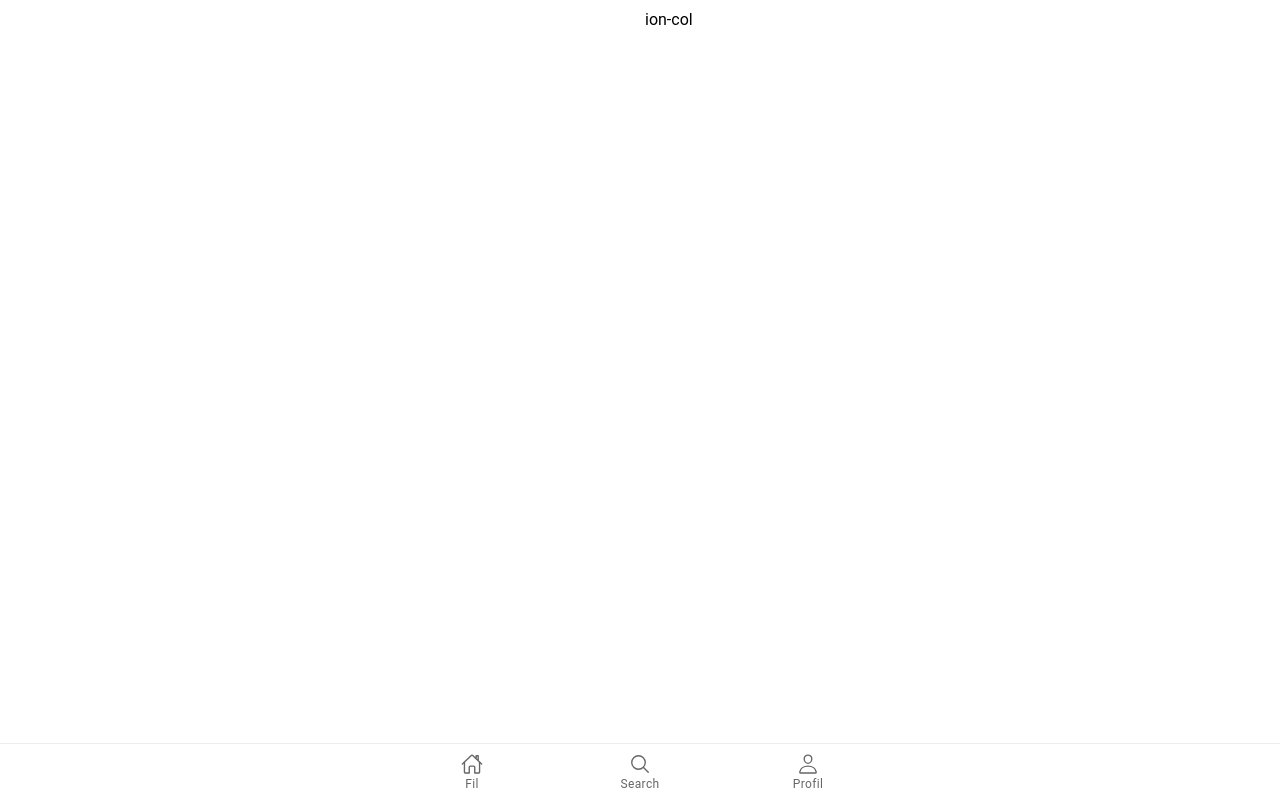
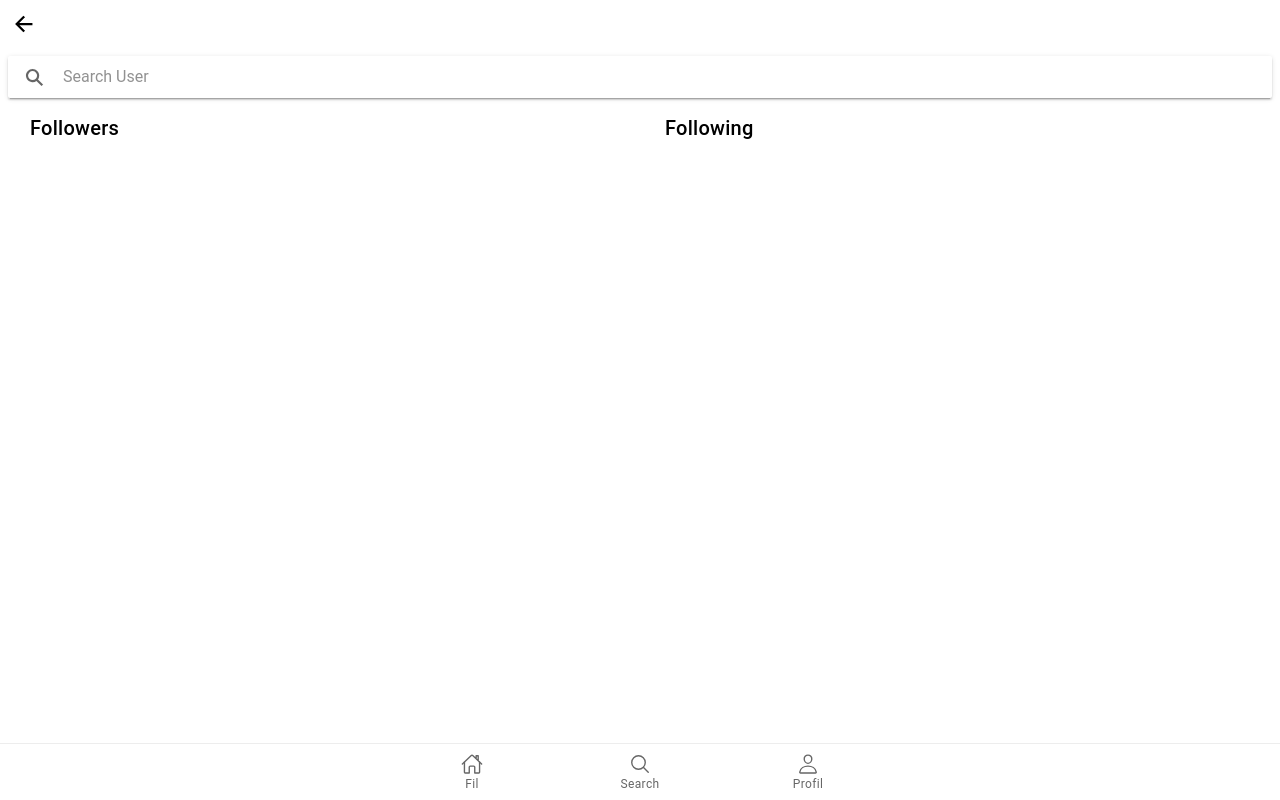
Before and after one commit to TheUnicloseD/Ionic, a React (Create React App) app: page /follow in a window 1280 px wide. Built offline with nearby package versions, Linux system fonts and the light colour scheme.

Commit message:
fonctionalité ok

```diff
--- a/src/pages/Follow.tsx
+++ b/src/pages/Follow.tsx
@@ -1,5 +1,5 @@
 import React, { useState } from 'react';
-import { IonCard, IonCardContent, IonCardHeader, IonCardSubtitle, IonCardTitle, IonContent, IonHeader, IonPage, IonTitle, IonToolbar, IonImg, IonInput, IonButton, IonText, IonGrid, IonRow, IonCol } from '@ionic/react';
+import { IonCard, IonCardContent, IonCardHeader, IonCardSubtitle, IonCardTitle, IonContent, IonHeader, IonPage, IonTitle, IonToolbar, IonImg, IonInput, IonButton, IonText, IonGrid, IonRow, IonCol, IonSearchbar, IonButtons, IonBackButton } from '@ionic/react';
 import ExploreContainer from '../components/ExploreContainer';
 import './Follow.css';
 import AddItem from '../AddItem';
@@ -24,18 +24,47 @@ function displayFollowers(){
         if (email == 'leo.hamon@h.com'){infoUsername = usernames['Leo_Le_Hamon']}
         if (email == 's.k@skg.fr'){infoUsername = usernames['SKG']}
         if (email == 'harden@mail.fr'){infoUsername = usernames['LebronGOAT']}
-        const following = infoUsername.map((user,i) => user.following)
         const followers = infoUsername.map((user,i) => user.followers)
-        return <p>coucou</p>}}
-    return (
+        return <><ul>{followers[0].map((user,i) => (
+          <><li key={i}>{user}</li></>
+        ))}</ul></>}}
+
+function displayFollowing(){
+      const usernames = user
+       const email = getEmail();
+          console.log(email)
+          setTimeout(function(){},5000)
+          console.log(email)
+          if (email){
+              var infoUsername: { username: string; img_profil: string; age: string; pref_artiste: string; following: string[], followers: string[] }[] = []
+              if (email == 'leo.hamon@h.com'){infoUsername = usernames['Leo_Le_Hamon']}
+              if (email == 's.k@skg.fr'){infoUsername = usernames['SKG']}
+              if (email == 'harden@mail.fr'){infoUsername = usernames['LebronGOAT']}
+              const following = infoUsername.map((user,i) => user.following)
+              console.log(following[0])
+              return <><ul>{following[0].map((user,i) => (
+                <><li key={i}>{user}</li></>
+              ))}</ul></>}}
+    return (<IonPage>
+      <IonButtons slot="start">
+          <IonBackButton defaultHref='/profil'/>
+        </IonButtons>
+      <IonSearchbar placeholder="Search User"></IonSearchbar>
         <IonContent>
     <IonGrid>
       <IonRow>
-        <IonCol>{displayFollowers()}</IonCol>
-        <IonCol>ion-col</IonCol>
+        <IonCol>
+          <IonTitle>Followers</IonTitle>
+            {displayFollowers()}
+        </IonCol>
+        <IonCol>
+          <IonTitle>Following</IonTitle>
+            {displayFollowing()}
+        </IonCol>
       </IonRow>
     </IonGrid>
     </IonContent>
+    </IonPage>
 
     );
 };
--- a/src/pages/Profil.tsx
+++ b/src/pages/Profil.tsx
@@ -1,16 +1,17 @@
 import React, { useEffect, useState } from 'react';
-import { IonAlert, IonBadge, IonButton, IonContent, IonHeader, IonIcon, IonImg, IonInput, IonItem, IonLabel, IonList, IonListHeader, IonPage, IonText, IonTitle, IonToggle, IonToolbar } from '@ionic/react';
+import { IonAlert, IonBadge, IonButton, IonContent, IonHeader, IonIcon, IonImg, IonInput, IonItem, IonLabel, IonList, IonListHeader, IonPage, IonRouterOutlet, IonText, IonTitle, IonToggle, IonToolbar } from '@ionic/react';
 import ExploreContainer from '../components/ExploreContainer';
 import './Profil.css';
 import firebase from '../FirebaseConfig';
 import { getEmail, logOutUser} from '../FirebaseConfig';
 import user from '../assets/json/user.json';
 import { moon } from 'ionicons/icons';
-import { Link, useHistory } from 'react-router-dom';
+import { Link, Route, useHistory } from 'react-router-dom';
+import { IonReactRouter } from '@ionic/react-router';
+import Follow from './Follow';
 
 const Profil: React.FC = () => {
 
-    const history = useHistory;
     const [showAlert, setShowAlert] = useState(false);
 
     const toggleDarkModeHandler = () => {
@@ -49,6 +50,7 @@ const Profil: React.FC = () => {
       const email = getEmail();
       if(email){
         return <><IonList>
+        <Link to='/follow'>
         <IonItem>
           <IonLabel>Followers</IonLabel>
           <IonBadge slot="end">{nbr_followers()}</IonBadge>
@@ -57,6 +59,7 @@ const Profil: React.FC = () => {
           <IonLabel>Following</IonLabel>
           <IonBadge slot="end">{nbr_following()}</IonBadge>
         </IonItem>
+        </Link>
         </IonList></>
       }
     }
@@ -111,8 +114,8 @@ const Profil: React.FC = () => {
           ]}
         />
             {infoUsername.map((user,i) => (
-      <><p>{user.username}</p><p>{user.age}</p><p>{user.pref_artiste}</p>
-                <IonImg src={user.img_profil} />
+      <><div key={i}><p>{user.username}</p><p>{user.age}</p><p>{user.pref_artiste}</p>
+                <IonImg src={user.img_profil} /> </div>
               </>))}
                 {logInButton()}
                 {logOutButton()}
--- a/src/pages/Search.tsx
+++ b/src/pages/Search.tsx
@@ -1,5 +1,5 @@
 import React, { useState } from 'react';
-import { IonAlert, IonButton, IonCard, IonCardContent, IonCardHeader, IonCardSubtitle, IonCardTitle, IonContent, IonHeader, IonImg, IonPage, IonText, IonTitle, IonToolbar } from '@ionic/react';
+import { IonAlert, IonButton, IonCard, IonCardContent, IonCardHeader, IonCardSubtitle, IonCardTitle, IonContent, IonHeader, IonImg, IonPage, IonSearchbar, IonText, IonTitle, IonToolbar } from '@ionic/react';
 import ExploreContainer from '../components/ExploreContainer';
 import {getEmail, shareAlbum} from '../FirebaseConfig'
 import './Search.css';
@@ -28,6 +28,7 @@ const Search: React.FC = () => {
       return <><IonHeader>
       <IonToolbar>
         <IonTitle>Search</IonTitle>
+        <IonSearchbar placeholder="Search Album"></IonSearchbar>
         <IonButton onClick={() => setShowAlert(true)} expand="block">Add Album</IonButton>
       </IonToolbar>
     </IonHeader>
```
Also changed, not shown: 2 other files (tests, documents, lock files or other folders).
